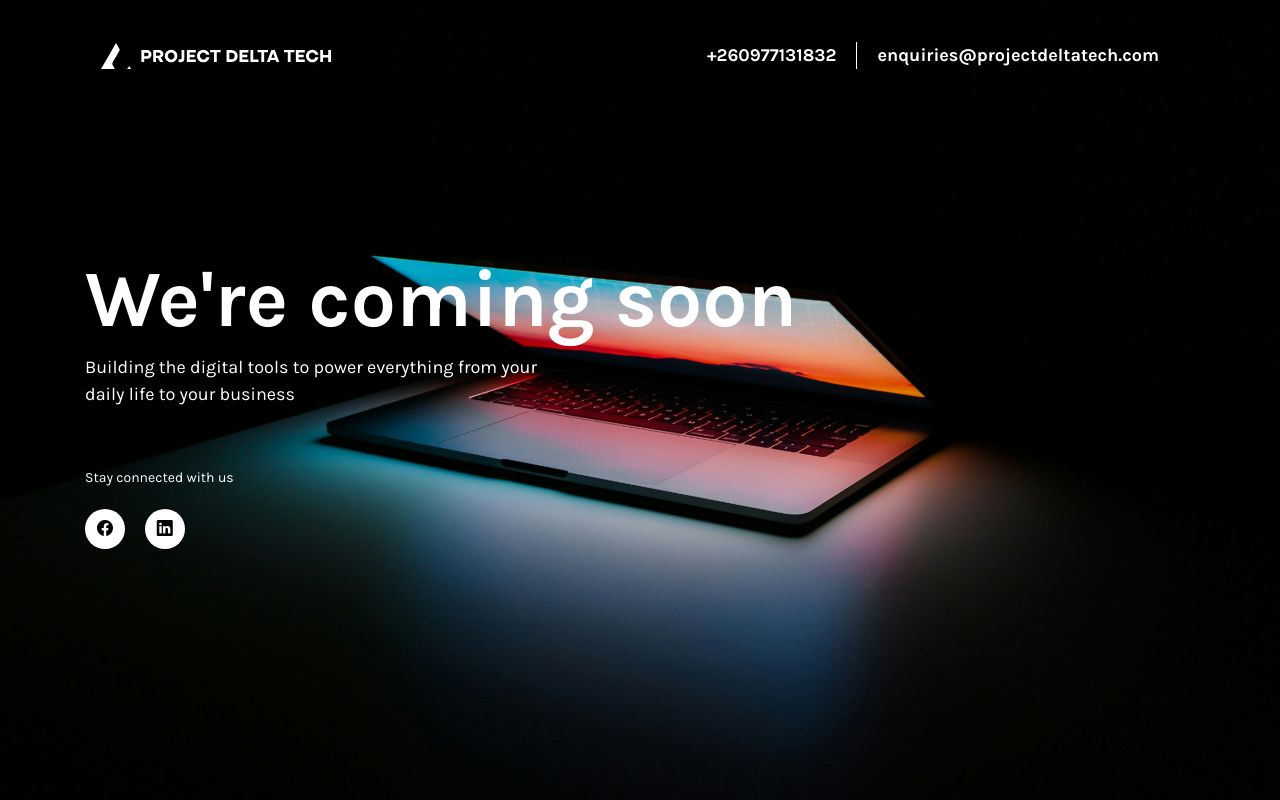
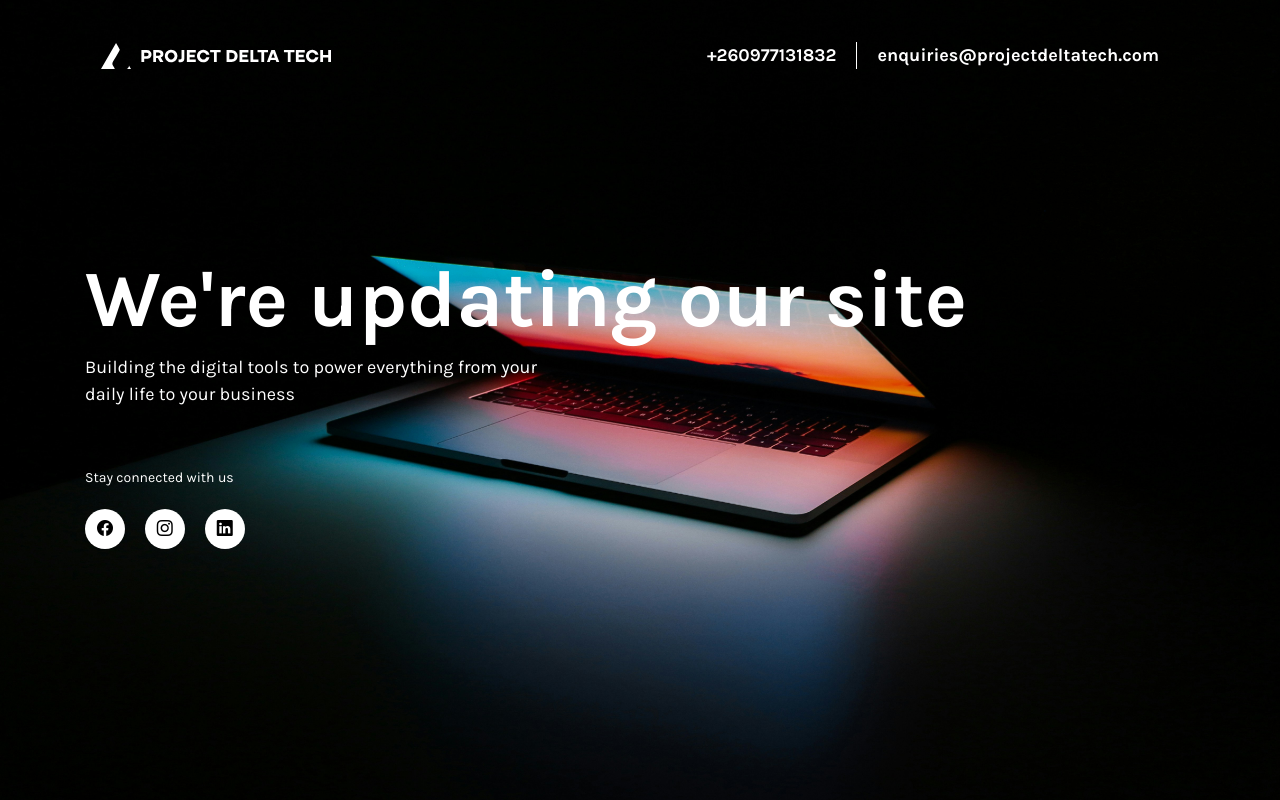
Before and after one commit to Mphanzio/Project-Delta---Coming-Soon-Site, a plain HTML site: page index.html in a window 1280 px wide. Drawn offline with nearby package versions, Linux system fonts and the light colour scheme.

Commit message:
Update index.html

```diff
--- a/index.html
+++ b/index.html
@@ -29,15 +29,14 @@
     </header>
     <main class="my-auto">
         <div class="container">
-            <h1 class="page-title">We're coming soon</h1>
+            <h1 class="page-title">We're updating our site</h1>
             <p class="page-description">Building the digital tools to power everything from your daily life to your business
             </p>
             <p>Stay connected with us</p>
             <nav class="footer-social-links">
                 <a href="https://web.facebook.com/projectdeltatech" class="social-link"><i class="bi bi-facebook"></i></i></a>
-                <!--a href="#!" class="social-link"><i class="bi bi-instagram"></i></a-->
+                <a href="https://www.instagram.com/projectdeltatech" class="social-link"><i class="bi bi-instagram"></i></a>
                 <a href="https://www.linkedin.com/company/project-delta-tech/" class="social-link"><i class="bi bi-linkedin"></i></a>
-                <!--a href="#!" class="social-link"><i class="bi bi-linkedin"></i></a-->
             </nav>
         </div>
     </main>
```
